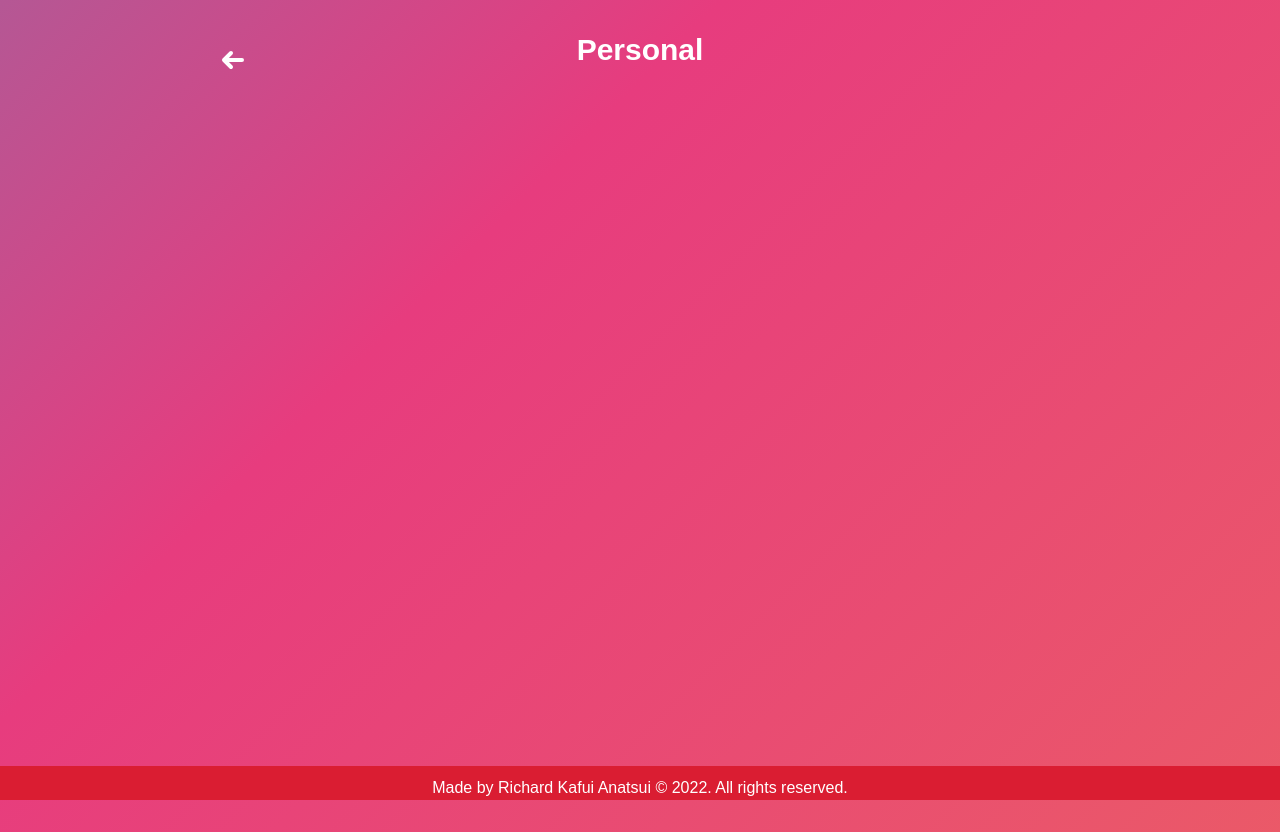
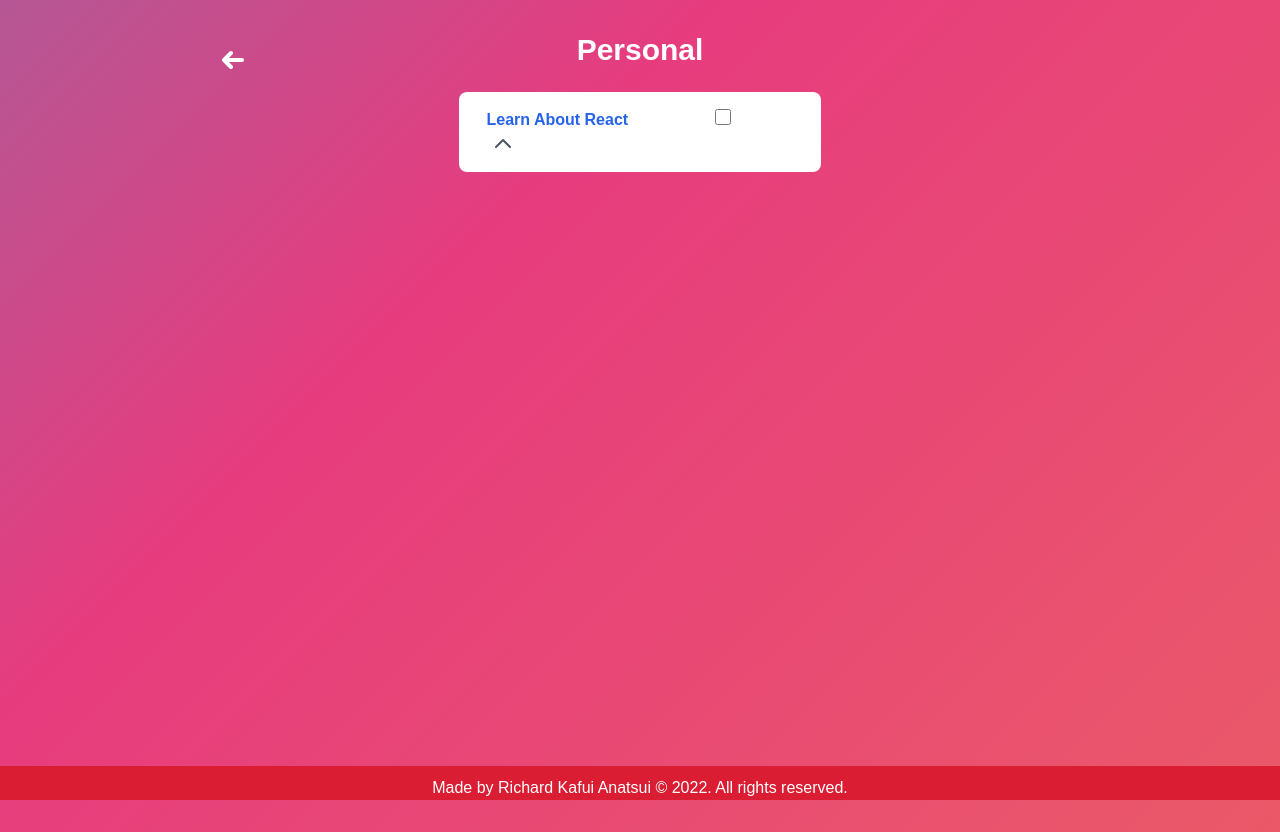
Before and after one commit to rich5k/my-todo, a React (Create React App) app: page /task/1 in a window 1280 px wide. Built offline with nearby package versions, Linux system fonts and the light colour scheme.

Commit message:
added taskitem component and modified task onclick

```diff
--- a/src/App.css
+++ b/src/App.css
@@ -16,6 +16,17 @@ body {
     cursor: pointer;
 }
 
+.TaskItem{
+    transition: 0.3s;
+}
+
+.TaskItem:hover{
+    transform: scale(1.3);
+}
+
+.expand-item:hover, .item-checkbox input:hover{
+    cursor: pointer
+}
 
 @keyframes gradient {
 	0% {
--- a/src/components/Task.jsx
+++ b/src/components/Task.jsx
@@ -13,8 +13,8 @@ const Task = (props) => {
       console.log('ID: '+task);
     }
     return (
-        <div onClick={routeChange.bind(null,props.id)} className="Task bg-white my-6 mx-8 text-center rounded-lg p-4 grid grid-cols-4">
-            <div className="col-span-3">
+        <div className="Task bg-white my-6 mx-8 text-center rounded-lg p-4 grid grid-cols-4">
+            <div onClick={routeChange.bind(null,props.id)} className="col-span-3">
                 <div className="name font-bold">{props.name}</div>
                 <div className="grid grid-cols-3">
                     <div className="item-num">4 items</div>
--- /dev/null
+++ b/src/components/TaskItem.jsx
@@ -0,0 +1,32 @@
+import {useState} from 'react';
+const TaskItem = () => {
+    const [isExpanded,setExpanded]=useState("false");
+    const ToggleExpansion = () => {
+        setExpanded(!isExpanded);
+    };
+    return (
+        <div className="TaskItem bg-white text-blue-600 font-bold my-6 mx-8 rounded-lg p-4">
+            <div className="grid grid-cols-2">
+                <div className="item-title">
+                    Learn About React
+                </div>
+                <div className="item-checkbox">
+                    <input type="checkbox" class="default:ring-2 rounded h-4 w-4 " />
+                </div>
+            </div>
+            <div onClick={ToggleExpansion} className="expand-item text-gray-600 pl-4">
+                {isExpanded?
+                <svg xmlns="http://www.w3.org/2000/svg" className="h-6 w-6" fill="none" viewBox="0 0 24 24" stroke="currentColor" strokeWidth={2}>
+                <path strokeLinecap="round" strokeLinejoin="round" d="M5 15l7-7 7 7" />
+                </svg>
+                :
+                <svg xmlns="http://www.w3.org/2000/svg" className="h-6 w-6" fill="none" viewBox="0 0 24 24" stroke="currentColor" strokeWidth={2}>
+                <path strokeLinecap="round" strokeLinejoin="round" d="M19 9l-7 7-7-7" />
+                </svg>
+                }
+            </div>
+        </div>
+     );
+}
+
+export default TaskItem;
--- a/src/components/TaskItems.jsx
+++ b/src/components/TaskItems.jsx
@@ -1,6 +1,7 @@
 import { useNavigate, useParams} from "react-router-dom";
 import {useState,useEffect} from 'react';
 import Footer from "./Footer";
+import TaskItem from "./TaskItem";
 const TaskItems = () => {
     const {id}= useParams();
     const navigate = useNavigate();
@@ -48,9 +49,9 @@ const TaskItems = () => {
         getData()
     },[])
     return (
-        <div onClick={goHome} className="TaskItems text-white grid grid-cols-3 text-center mt-8">
+        <div className="TaskItems text-white grid grid-cols-3 text-center mt-8">
             <div>
-                <button className="go-back ml-10 mt-4">
+                <button onClick={goHome} className="go-back ml-10 mt-4">
                     <svg xmlns="http://www.w3.org/2000/svg" className="h-6 w-6" fill="none" viewBox="0 0 24 24" stroke="currentColor" strokeWidth={4}>
                     <path strokeLinecap="round" strokeLinejoin="round" d="M10 19l-7-7m0 0l7-7m-7 7h18" />
                     </svg>
@@ -66,6 +67,7 @@ const TaskItems = () => {
                         }
                     })
                 }</div>
+                <TaskItem />
             </div>
             <div></div>
 
```
